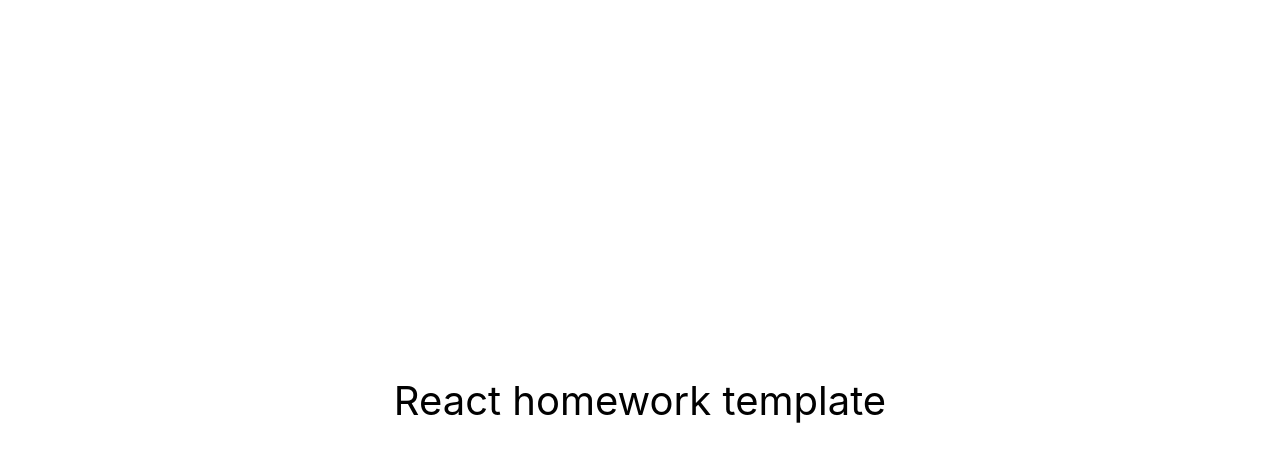
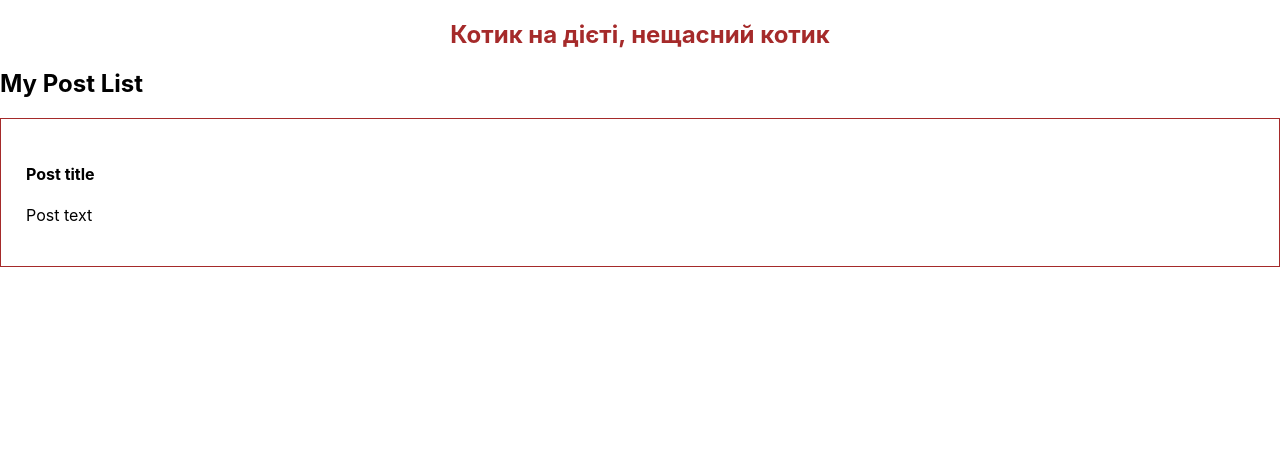
Before and after one commit to Maxim4ik118/bcon59-pr, a React (Create React App) app: page / in a window 1280 px wide. Shown: the top 462 px of the page. Built offline with nearby package versions, Linux system fonts and the light colour scheme.

Commit message:
added PostList component

```diff
--- a/src/components/App.jsx
+++ b/src/components/App.jsx
@@ -1,16 +1,10 @@
+import PostList from './PostList';
+
 export const App = () => {
   return (
-    <div
-      style={{
-        height: '100vh',
-        display: 'flex',
-        justifyContent: 'center',
-        alignItems: 'center',
-        fontSize: 40,
-        color: '#010101'
-      }}
-    >
-      React homework template
-    </div>
+    <>
+      <h2 className="header-title">Котик на дієті, нещасний котик</h2>
+      <PostList title="My Post List" />
+    </>
   );
 };
--- /dev/null
+++ b/src/components/PostList.jsx
@@ -0,0 +1,16 @@
+const Postlist = ({ title, list }) => {
+  return (
+    <div>
+      <h2 className="post-list-title">{title}</h2>
+      <ul className="post-list">
+        <li className="post-list-item">
+          <img className="post-list-img" src="" alt="" />
+          <h4 className="post-list-item-title">Post title</h4>
+          <p className="post-list-item-text">Post text</p>
+        </li>
+      </ul>
+    </div>
+  );
+};
+
+export default Postlist;
--- a/src/index.css
+++ b/src/index.css
@@ -13,3 +13,19 @@
   font-family: source-code-pro, Menlo, Monaco, Consolas, 'Courier New',
     monospace;
 }
+.header-title {
+  font-size: 24px;
+  color: brown;
+  text-align: center;
+}
+.post-list {
+  list-style: none;
+  padding: 0;
+}
+.post-list-item {
+  border: 1px solid brown;
+  padding: 25px;
+}
+.post-list-item-title {
+  margin-top: 0;
+}
```
